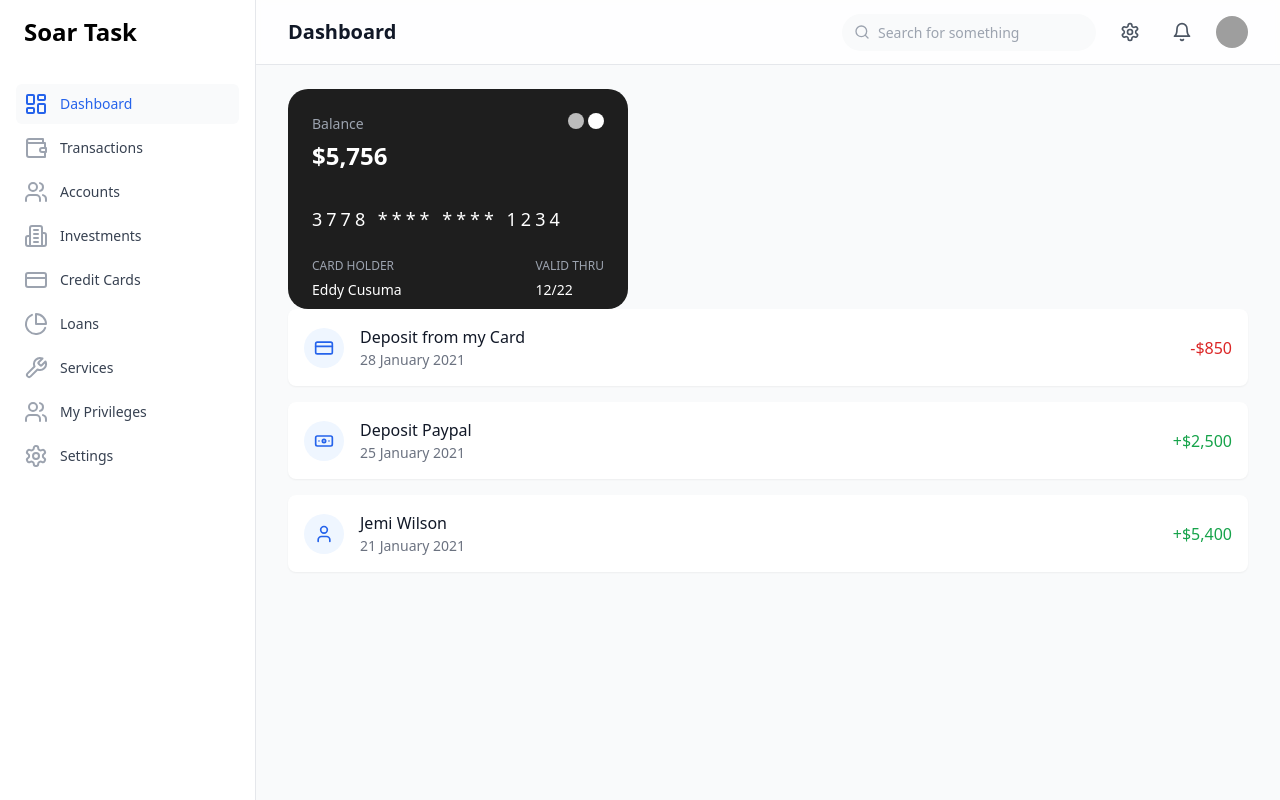
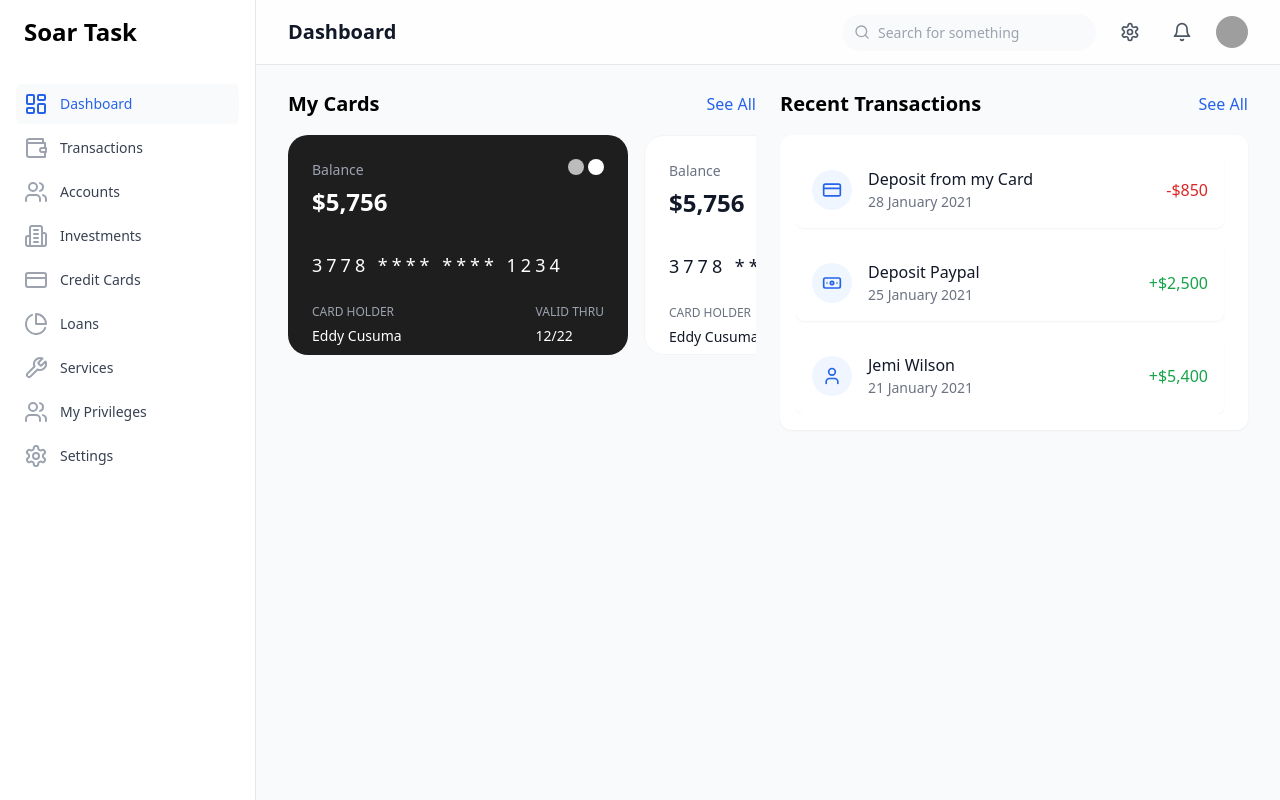
Before and after one commit to mariana-k/dashboard-app, a React (Vite) app: page / in a window 1280 px wide. Built offline with nearby package versions, Linux system fonts and the light colour scheme; grey boxes are pictures that could not be loaded.

Commit message:
[ST-6] dashboard page

```diff
--- /dev/null
+++ b/src/lib/api.ts
@@ -0,0 +1,54 @@
+import { Card, Transaction } from '../store/atoms';
+
+
+export async function fetchCards(): Promise<Card[]> {
+  // Simulated API call
+  return [
+    {
+      id: '1',
+      number: '3778 **** **** 1234',
+      balance: 5756.00,
+      cardHolder: 'Eddy Cusuma',
+      expiryDate: '12/22',
+      type: 'visa',
+    },
+    {
+      id: '2',
+      number: '3778 **** **** 1234',
+      balance: 5756.00,
+      cardHolder: 'Eddy Cusuma',
+      expiryDate: '12/22',
+      type: 'mastercard',
+    },
+  ];
+}
+
+export async function fetchTransactions(): Promise<Transaction[]> {
+  // Simulated API call
+  return [
+    {
+      id: '1',
+      description: 'Deposit from my Card',
+      amount: -850,
+      date: '28 January 2021',
+      type: 'debit',
+      category: 'Transfer',
+    },
+    {
+      id: '2',
+      description: 'Deposit Paypal',
+      amount: 2500,
+      date: '25 January 2021',
+      type: 'credit',
+      category: 'Transfer',
+    },
+    {
+      id: '3',
+      description: 'Jemi Wilson',
+      amount: 5400,
+      date: '21 January 2021',
+      type: 'credit',
+      category: 'Transfer',
+    },
+  ];
+}
--- a/src/pages/dashboard.tsx
+++ b/src/pages/dashboard.tsx
@@ -1,37 +1,125 @@
-import { Card } from "../components/card";
-import { TransactionList } from "../components/transaction-list";
+
+
+import { useState, useRef } from 'react';
+import { useQuery } from '@tanstack/react-query';
+import { Link } from 'react-router-dom';
+import {
+  Chart as ChartJS,
+  CategoryScale,
+  LinearScale,
+  BarElement,
+  PointElement,
+  LineElement,
+  ArcElement,
+  RadialLinearScale,
+  Title,
+  Tooltip,
+  Legend,
+  Filler,
+} from 'chart.js';
+import { Card } from '../components/card';
+import { TransactionList } from '../components/transaction-list';
+import { fetchCards, fetchTransactions } from '../lib/api';
+
+ChartJS.register(
+  CategoryScale,
+  LinearScale,
+  BarElement,
+  PointElement,
+  LineElement,
+  ArcElement,
+  RadialLinearScale,
+  Title,
+  Tooltip,
+  Legend,
+  Filler
+);
 
 export function Dashboard() {
+  const [isDragging, setIsDragging] = useState(false);
+  const [startX, setStartX] = useState(0);
+  const [scrollLeft, setScrollLeft] = useState(0);
+  const cardsContainerRef = useRef<HTMLDivElement>(null);
 
+  const { data: cards } = useQuery({
+    queryKey: ['cards'],
+    queryFn: fetchCards,
+  });
+
+  const { data: transactions } = useQuery({
+    queryKey: ['transactions'],
+    queryFn: fetchTransactions,
+  });
+
+
+
+  const handleMouseDown = (e: React.MouseEvent) => {
+    setIsDragging(true);
+    setStartX(e.pageX - (cardsContainerRef.current?.offsetLeft || 0));
+    setScrollLeft(cardsContainerRef.current?.scrollLeft || 0);
+  };
+
+  const handleMouseUp = () => {
+    setIsDragging(false);
+  };
+
+  const handleMouseMove = (e: React.MouseEvent) => {
+    if (!isDragging) return;
+    e.preventDefault();
+    const x = e.pageX - (cardsContainerRef.current?.offsetLeft || 0);
+    const walk = (x - startX) * 2;
+    if (cardsContainerRef.current) {
+      cardsContainerRef.current.scrollLeft = scrollLeft - walk;
+    }
+  };
   return (
-    <>
-      <Card balance={5756.00} cardHolder={'Eddy Cusuma'} number={'3778 **** **** 1234'} expiryDate={'12/22'} />
-      <TransactionList transactions={[
-        {
-          id: '1',
-          description: 'Deposit from my Card',
-          amount: -850,
-          date: '28 January 2021',
-          type: 'debit',
-          category: 'Transfer',
-        },
-        {
-          id: '2',
-          description: 'Deposit Paypal',
-          amount: 2500,
-          date: '25 January 2021',
-          type: 'credit',
-          category: 'Transfer',
-        },
-        {
-          id: '3',
-          description: 'Jemi Wilson',
-          amount: 5400,
-          date: '21 January 2021',
-          type: 'credit',
-          category: 'Transfer',
-        },
-      ]} />
-    </>
+    <div className="space-y-6 md:space-y-8">
+      <div className="grid grid-cols-1 lg:grid-cols-2 gap-6">
+        {/* My Cards Section */}
+        <div>
+          <div className="flex items-center justify-between mb-4">
+            <h2 className="text-lg md:text-xl font-semibold">My Cards</h2>
+            <Link to="/cards" className="text-sm md:text-base text-blue-600 hover:text-blue-700">
+              See All
+            </Link>
+          </div>
+          <div
+            ref={cardsContainerRef}
+            className="flex gap-4 overflow-x-auto pb-4 scrollbar-none min-h-[220px]"
+            onMouseDown={handleMouseDown}
+            onMouseUp={handleMouseUp}
+            onMouseLeave={handleMouseUp}
+            onMouseMove={handleMouseMove}
+            style={{ WebkitOverflowScrolling: 'touch' }}
+          >
+            {cards?.map((card) => (
+              <Card
+                key={card.id}
+                balance={card.balance}
+                cardHolder={card.cardHolder}
+                number={card.number}
+                expiryDate={card.expiryDate}
+                variant={card.id === '1' ? 'dark' : 'light'}
+              />
+            ))}
+          </div>
+        </div>
+
+        {/* Recent Transactions Section */}
+        <div>
+          <div className="flex items-center justify-between mb-4">
+            <h2 className="text-lg md:text-xl font-semibold">Recent Transactions</h2>
+            <Link to="/transactions" className="text-sm md:text-base text-blue-600 hover:text-blue-700">
+              See All
+            </Link>
+          </div>
+          <div className="bg-white rounded-xl p-4 shadow-sm">
+            <div className="max-h-[400px] overflow-y-auto pr-2 scrollbar-thin scrollbar-thumb-gray-300 scrollbar-track-gray-100">
+              {transactions && <TransactionList transactions={transactions} />}
+            </div>
+          </div>
+        </div>
+      </div>
+    </div>
   );
 }
--- a/src/store/atoms.ts
+++ b/src/store/atoms.ts
@@ -16,3 +16,31 @@ export const profileImageState = atom<string>({
   key: 'profileImageState',
   default: 'https://images.pexels.com/photos/415829/pexels-photo-415829.jpeg',
 });
+
+export interface Card {
+  id: string;
+  number: string;
+  balance: number;
+  cardHolder: string;
+  expiryDate: string;
+  type: 'visa' | 'mastercard';
+}
+
+export const cardsState = atom<Card[]>({
+  key: 'cardsState',
+  default: [],
+});
+
+export interface Transaction {
+  id: string;
+  description: string;
+  amount: number;
+  date: string;
+  type: 'credit' | 'debit';
+  category: string;
+}
+
+export const transactionsState = atom<Transaction[]>({
+  key: 'transactionsState',
+  default: [],
+});
```
